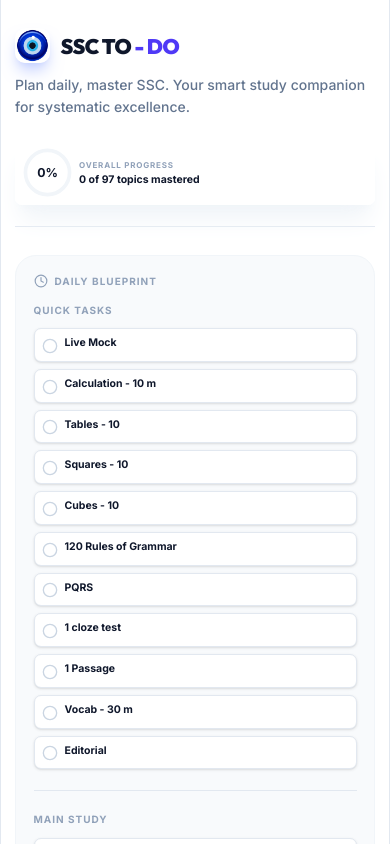
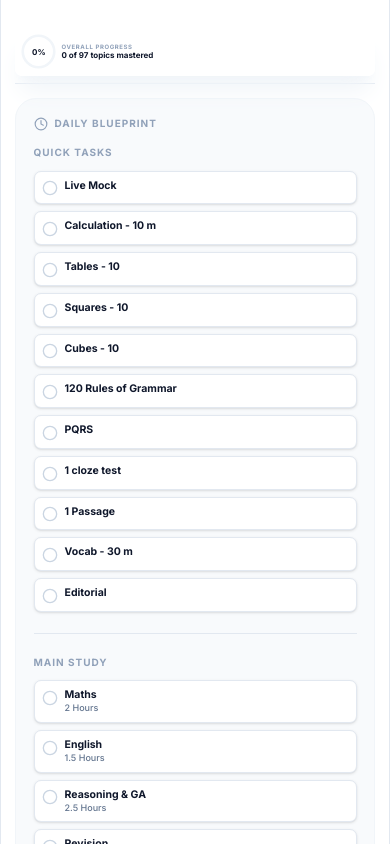
Before and after one commit to Mukullll03/todo, a React (Vite) app: page / in a window 390 px wide. Shown: the top 844 px of the page. Built offline with nearby package versions, Linux system fonts and the light colour scheme.

Commit message:
Restored v50: style: compact stats card for mobile devices
Reduce padding, circle size, and font sizes for better mobile space usage.

```diff
--- a/src/App.tsx
+++ b/src/App.tsx
@@ -422,9 +422,9 @@ export default function App() {
   return (
     <div className="max-w-6xl mx-auto px-4 py-8 md:py-12 border-x border-slate-200 min-h-screen bg-white">
       {/* Navigation Rail / Header */}
-      <header className="mb-8 md:mb-12 border-b border-slate-200 pb-6 md:pb-8">
+      <header className="mb-4 lg:mb-8 md:mb-12 border-b border-slate-200 pb-2 lg:pb-6 md:pb-8">
         <div className="flex flex-col md:flex-row justify-between items-start md:items-center gap-6 md:gap-8">
-          <div className="flex-1 w-full">
+          <div className="flex-1 w-full hidden lg:block">
             <div className="flex items-center gap-3 mb-3 md:mb-4">
               <img src="/logo.jpg" alt="SSC To-Do Logo" className="w-10 h-10 md:w-12 md:h-12 rounded-xl md:rounded-2xl shadow-lg shadow-indigo-200 object-cover" />
               <h1 className="text-2xl md:text-4xl font-black tracking-tight text-slate-900 font-display">SSC TO <span className="text-indigo-600">- DO</span></h1>
@@ -435,24 +435,24 @@ export default function App() {
           </div>
 
           {/* Progress Stats Card */}
-          <div className="glass p-2 sm:p-3 md:p-6 rounded-lg sm:rounded-xl md:rounded-2xl border-slate-200 shadow-xl shadow-slate-100 w-full">
-            <div className="flex items-center justify-between gap-2 sm:gap-3 md:gap-6">
+          <div className="glass p-1.5 sm:p-2 md:p-6 rounded-lg sm:rounded-xl md:rounded-2xl border-slate-200 shadow-xl shadow-slate-100 w-full md:w-auto md:min-w-fit">
+            <div className="flex items-center gap-1.5 sm:gap-3 md:gap-6">
               {/* Circular Progress */}
-              <div className="relative w-14 h-14 sm:w-16 sm:h-16 md:w-20 md:h-20 flex-shrink-0">
-                <svg className="w-14 h-14 sm:w-16 sm:h-16 md:w-20 md:h-20 transform -rotate-90" viewBox="0 0 80 80">
+              <div className="relative w-10 h-10 sm:w-16 sm:h-16 md:w-20 md:h-20 flex-shrink-0">
+                <svg className="w-10 h-10 sm:w-16 sm:h-16 md:w-20 md:h-20 transform -rotate-90" viewBox="0 0 80 80">
                   <circle cx="40" cy="40" r="36" stroke="currentColor" strokeWidth="6" fill="transparent" className="text-slate-100" />
                   <circle cx="40" cy="40" r="36" stroke="currentColor" strokeWidth="6" fill="transparent"
                     strokeDasharray={226} strokeDashoffset={226 - (226 * percentage) / 100}
                     className="text-indigo-600 transition-all duration-1000 ease-out"
                   />
                 </svg>
-                <div className="absolute inset-0 flex items-center justify-center font-bold text-sm sm:text-base md:text-xl text-slate-900">{percentage}%</div>
+                <div className="absolute inset-0 flex items-center justify-center font-bold text-[8px] sm:text-sm md:text-xl text-slate-900">{percentage}%</div>
               </div>
 
               {/* Stats Info */}
-              <div className="flex flex-col gap-0.5 sm:gap-1 min-w-0 flex-1">
-                <p className="text-slate-400 text-[8px] sm:text-[9px] md:text-[10px] font-bold uppercase tracking-widest">Overall Progress</p>
-                <p className="text-xs sm:text-sm md:text-lg font-black text-slate-900 leading-tight">{completedCount} of {totalTasksCount} topics mastered</p>
+              <div className="flex flex-col gap-0 sm:gap-1 md:gap-2 min-w-0">
+                <p className="text-slate-400 text-[6px] sm:text-[8px] md:text-[10px] font-bold uppercase tracking-widest leading-none">Overall Progress</p>
+                <p className="text-[8px] sm:text-xs md:text-lg font-black text-slate-900 leading-tight">{completedCount} of {totalTasksCount} topics mastered</p>
               </div>
             </div>
           </div>
```
